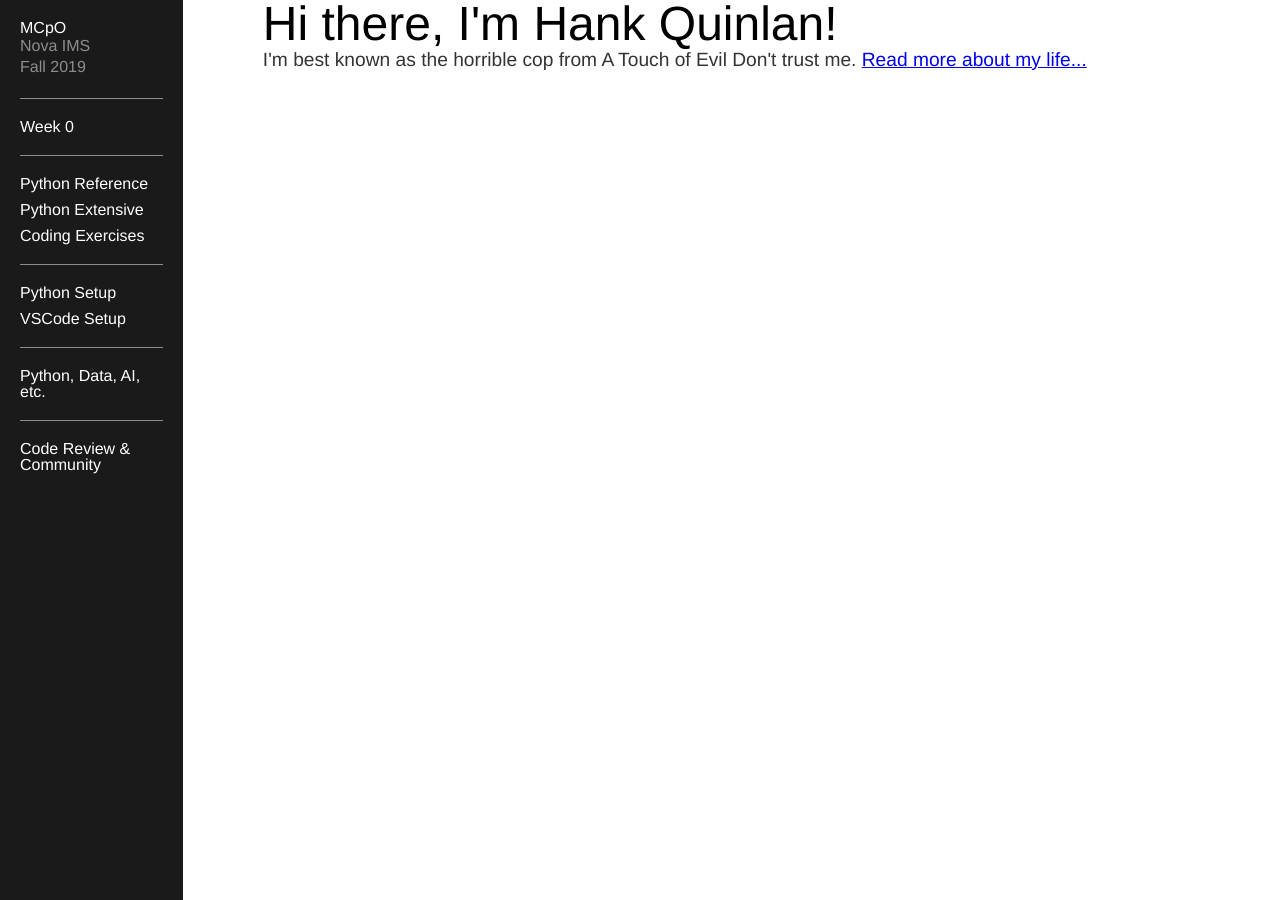
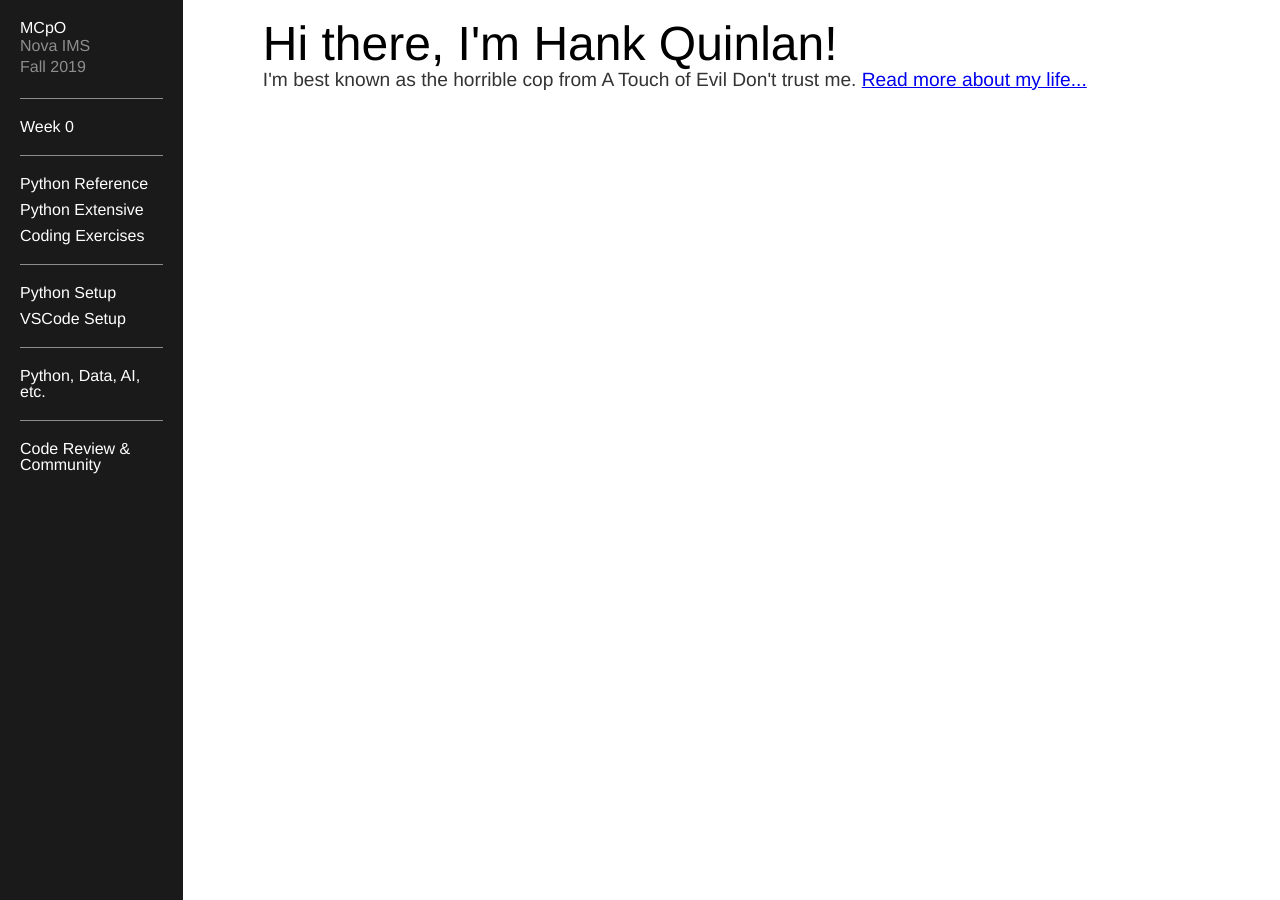
Before and after one commit to mcpo19/mcpo19_backup, a Jekyll site: the page built from index.html, in a window 1280 px wide. Built offline with Jekyll 4.4.1, drawn with Linux system fonts in a browser that asks for light colours.

Commit message:
Update main.css

```diff
--- a/css/main.css
+++ b/css/main.css
@@ -57,9 +57,9 @@
     width: 100vw;
 }
 
-/* ====================== */
-/*  SIDE NAV'S CSS        */
-/* ====================== */
+/* ========================= */
+/*  SIDE NAV'S CSS           */
+/* ========================= */
 body #sidenav {
     background-color: #1a1a1a;
     color: white;
@@ -70,6 +70,10 @@
 body #sidenav a {
 	text-decoration: none;
 	color: white;
+}
+
+body #sidenav a:hover {
+	text-decoration: underline;
 }
 
 body #sidenav a#title-logo {
@@ -106,11 +110,12 @@
 body #sidenav nav ul li a:hover {
     text-decoration: underline;
 }
-/* ====================== */
-/*  CONTAINER'S CSS       */
-/* ====================== */
+
+/* ========================= */
+/*  CONTAINER'S CSS          */
+/* ========================= */
 body .container {
-    padding: 0 80px;
+    padding: 20px 80px;
     grid-column: span 6;
 }
 
@@ -118,6 +123,9 @@
     font-size: 3em;
 }
 
+/* --------------------------- */
+/*  CONTAINER'S > EMBED IFRAME */
+/* --------------------------- */
 body .container .slides-container {
     position: relative;
     width: 100%;
@@ -133,6 +141,20 @@
     height: 100%;
 }
 
+/* --------------------------- */
+/* CONTAINER'S > QUIVER IMPORT */
+/* --------------------------- */
+body .container #titlearea h2 {
+	font-size: 1.8em;
+}
+
+body .container #contentarea h2 {
+	font-size: 1.5em;
+}
+
+/* --------------------------- */
+/*  CONTAINER'S > POSTS        */
+/* --------------------------- */
 p {
     font-size: 1.2em;
     line-height: 1.3em;
```
